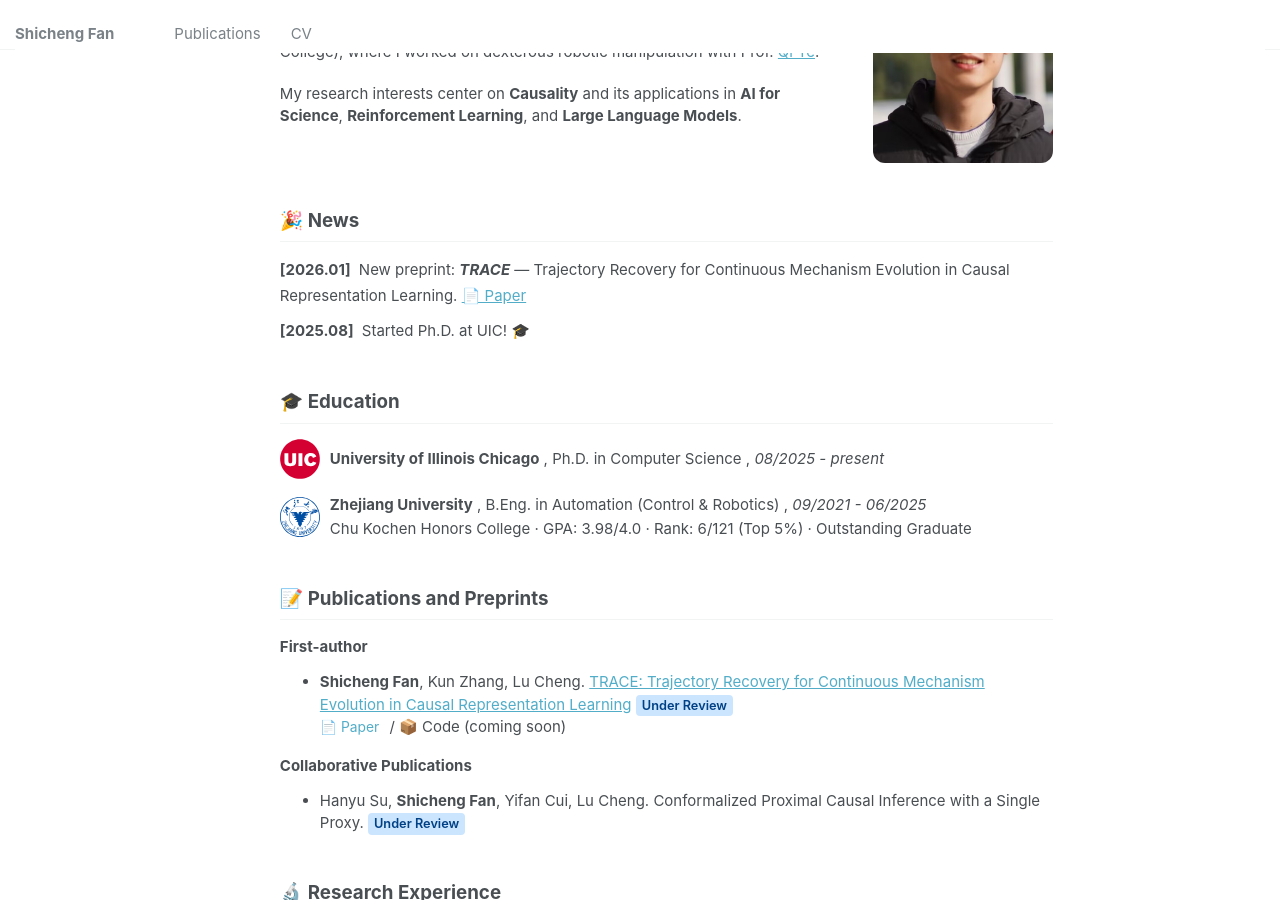
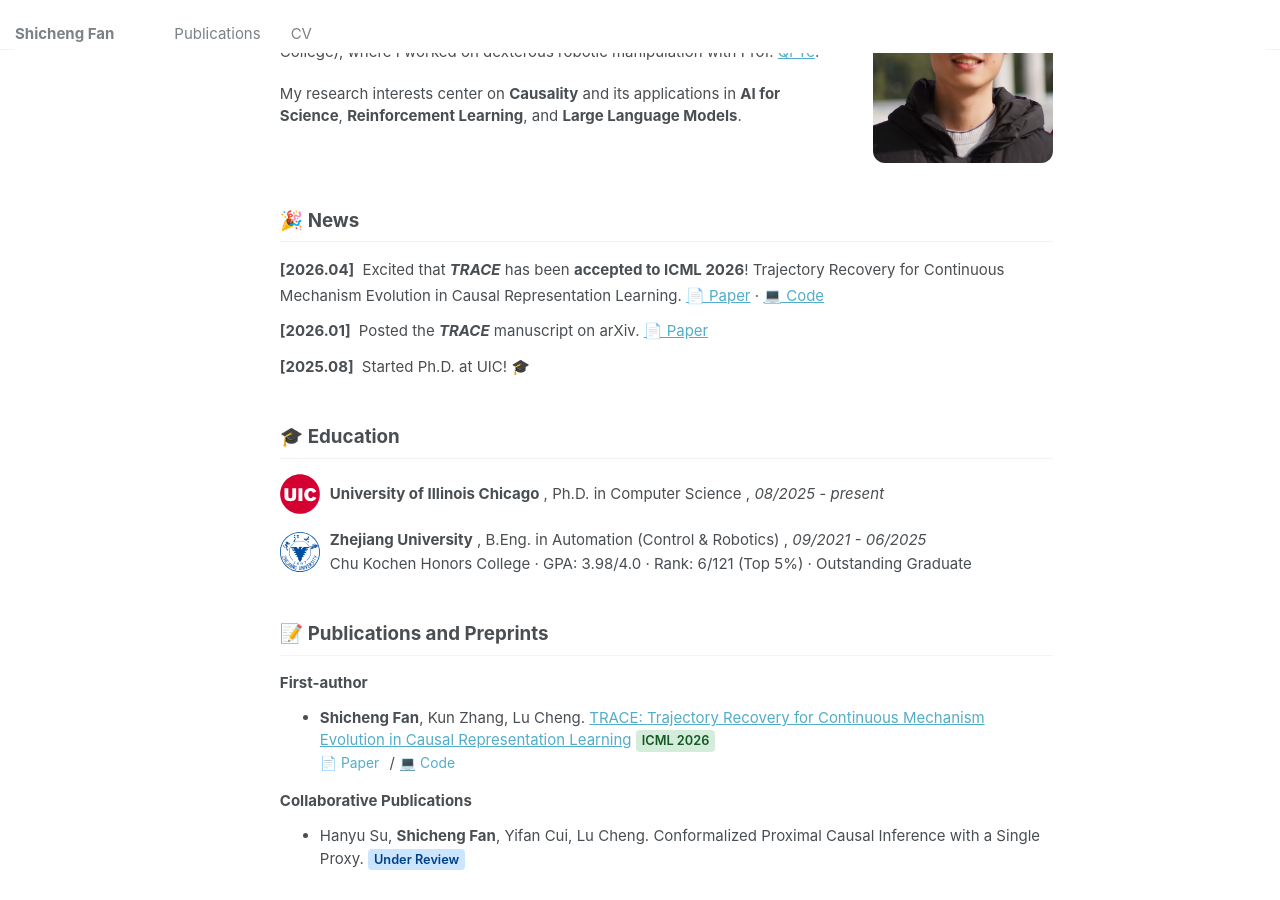
Before and after one commit to shichengf/shichengf.github.io, a Jekyll site: the page built from _pages/about.md, in a window 1280 px wide and 900 px high, scrolled down 192 px. Built offline with Jekyll 4.4.1, drawn with Linux system fonts in a browser that asks for light colours.

Commit message:
ICML2026 Trace update

```diff
--- a/Gemfile
+++ b/Gemfile
@@ -2,7 +2,7 @@ source "https://rubygems.org"
 
 gem "github-pages", group: :jekyll_plugins
 
-gem "wdm", "~> 0.1.0" if Gem.win_platform?
+# Optional on Windows (`gem install wdm`) after MSYS2 via `ridk install`; omit here so Ruby 3.4+ builds without native toolchain.
 
 group :jekyll_plugins do
   gem "jekyll-feed"
--- a/_pages/about.md
+++ b/_pages/about.md
@@ -28,7 +28,8 @@ redirect_from:
 ## 🎉 News
 
 <ul class="news-list">
-  <li><span class="news-date">[2026.01]</span> New preprint: <strong><em>TRACE</em></strong> — Trajectory Recovery for Continuous Mechanism Evolution in Causal Representation Learning. <a href="https://www.arxiv.org/abs/2601.21135">📄 Paper</a></li>
+  <li><span class="news-date">[2026.04]</span> Excited that <strong><em>TRACE</em></strong> has been <strong>accepted to ICML 2026</strong>! Trajectory Recovery for Continuous Mechanism Evolution in Causal Representation Learning. <a href="https://www.arxiv.org/abs/2601.21135">📄 Paper</a> · <a href="https://github.com/shichengf/trace">💻 Code</a></li>
+  <li><span class="news-date">[2026.01]</span> Posted the <strong><em>TRACE</em></strong> manuscript on arXiv. <a href="https://www.arxiv.org/abs/2601.21135">📄 Paper</a></li>
   <li><span class="news-date">[2025.08]</span> Started Ph.D. at UIC! 🎓</li>
 </ul>
 
@@ -50,8 +51,8 @@ redirect_from:
 
 ### First-author
 
-* **Shicheng Fan**, Kun Zhang, Lu Cheng. [TRACE: Trajectory Recovery for Continuous Mechanism Evolution in Causal Representation Learning](https://www.arxiv.org/abs/2601.21135) <span class="venue venue-review">Under Review</span>
-<br><span class="pub-links">[📄 Paper](https://www.arxiv.org/abs/2601.21135) / 📦 Code (coming soon)</span>
+* **Shicheng Fan**, Kun Zhang, Lu Cheng. [TRACE: Trajectory Recovery for Continuous Mechanism Evolution in Causal Representation Learning](https://www.arxiv.org/abs/2601.21135) <span class="venue venue-pub">ICML 2026</span>
+<br><span class="pub-links">[📄 Paper](https://www.arxiv.org/abs/2601.21135) / [💻 Code](https://github.com/shichengf/trace)</span>
 
 ### Collaborative Publications
 
```
Also changed, not shown: _pages/cv.md (+2 -2 lines), _pages/publications.md (+4 -2 lines), 1 other file.
